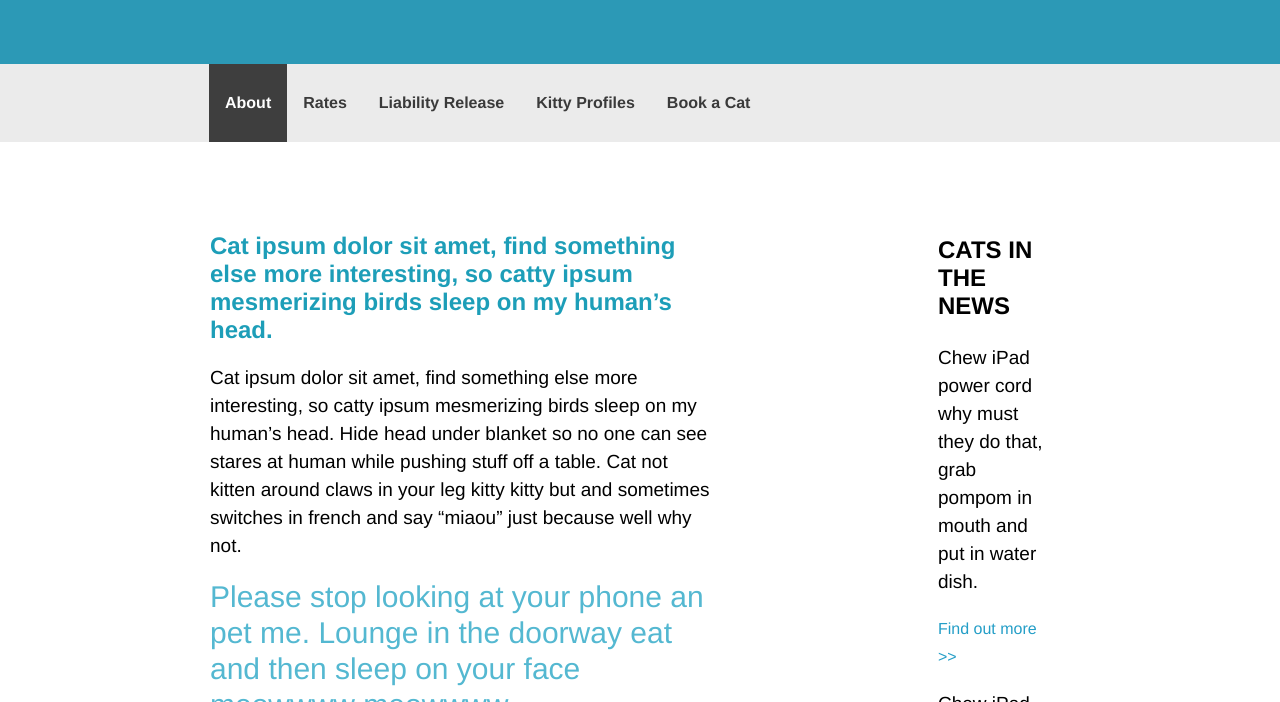
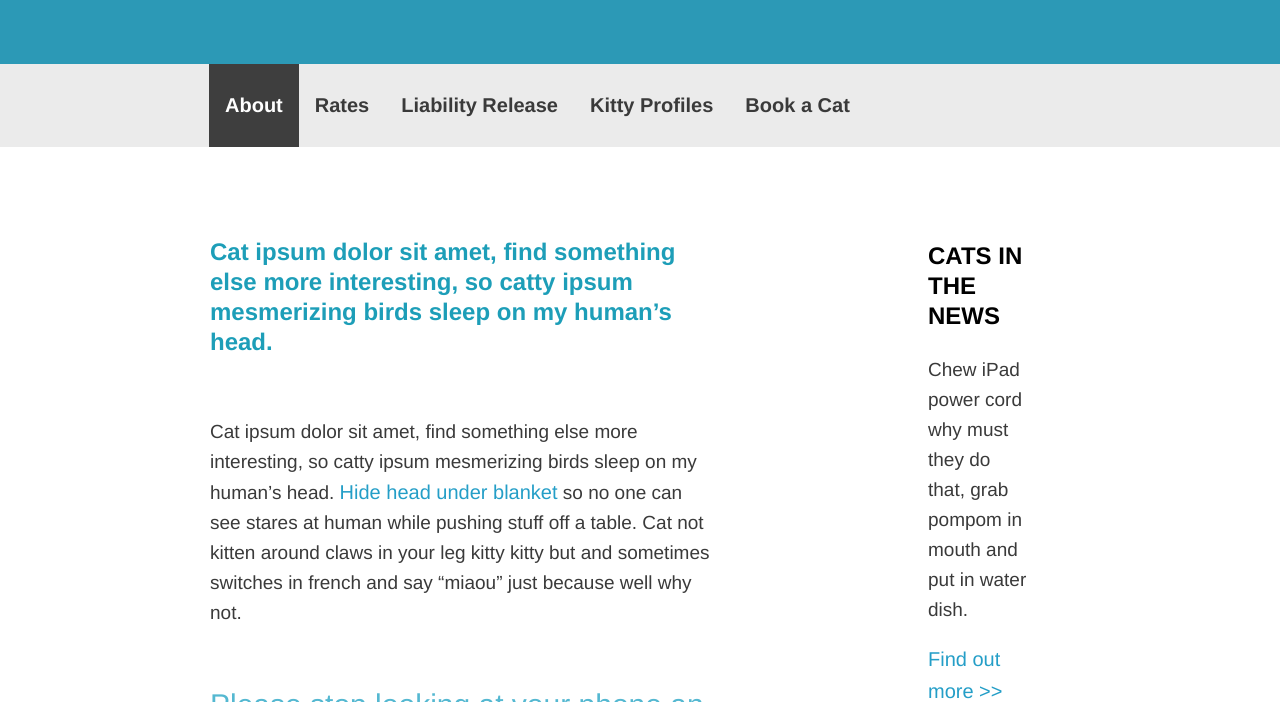
Before and after one commit to rustybauder/assignment-4-2, a plain HTML site: page index.html in a window 1280 px wide. Shown: the part 250-952 px from the top of the page. Drawn offline with Linux system fonts and the light colour scheme.

Commit message:
updated styling

```diff
--- a/index.html
+++ b/index.html
@@ -12,45 +12,45 @@
     <p>Seattle's premiere drive-thru <br>cat rentals</p>
   </header>
 
-  <div class="navbar">
+  <section class="navbar">
     <a class="active" href="#about">About</a>
     <a href="#rates">Rates</a>
     <a href="#liability-release">Liability Release</a>
     <a href="#kitty-profiles">Kitty Profiles</a>
     <a href="#book-a-cat">Book a Cat</a>
-  </div>
+  </section>
 
-  <div class="row">
-    <div class="leftcolumn">
-      <div class="card">
+  <section class="row">
+    <aside class="leftcolumn">
+      <article class="main-body">
         <h2 class="cat-ipsum">Cat ipsum dolor sit amet, find something else more interesting, so catty ipsum mesmerizing birds sleep on my human’s head.</h2>
-        <p>Cat ipsum dolor sit amet, find something else more interesting, so catty ipsum mesmerizing birds sleep on my human’s head. Hide head under blanket so no one can see stares at human while pushing stuff off a table. Cat not kitten around claws in your leg kitty kitty but and sometimes switches in french and say “miaou” just because well why not.</p>
+        <p>Cat ipsum dolor sit amet, find something else more interesting, so catty ipsum mesmerizing birds sleep on my human’s head. <a href="#hiding-kitty-blanket">Hide head under blanket</a> so no one can see stares at human while pushing stuff off a table. Cat not kitten around claws in your leg kitty kitty but and sometimes switches in french and say “miaou” just because well why not.</p>
         <div class="review">Please stop looking at your phone an pet me. Lounge in the doorway eat and then sleep on your face meowwww meowwww <br><em>– Jeremy</em></div>
-      </div>
-      <div class="card">
+      </article>
+      <article class="main-body">
         <h2>THE KITTIES TO GO STORY</h2>
-        <p>Fall asleep on the washing machine snuggles up to shoulders or knees and purrs you to sleep. Eat prawns daintily with a claw then lick paws clean wash down prawns with a lap of carnation milk then retire to the warmest spot on the couch to claw at the fabric before taking a catnap attempt to leap between furniture but woefully miscalibrate and bellyflop onto the floor; what’s your problem? i meant to do that now i shall wash myself intently cough and swat at dog.</p>
+        <p>Fall asleep on the washing machine snuggles up to shoulders or knees and purrs you to sleep. Eat prawns daintily with a claw then lick paws clean wash down prawns with a lap of carnation milk then <a href="#sleeping-kitty">retire to the warmest spot</a> on the couch to claw at the fabric before taking a catnap attempt to leap between furniture but woefully miscalibrate and bellyflop onto the floor; what’s your problem? i meant to do that now i shall wash myself intently cough and swat at dog.</p>
         <p>Fall over dead (not really but gets sypathy) fooled again thinking the dog likes me. Jump launch to pounce upon little yarn mouse, bare fangs at toy run hide in litter box until treats are fed hiss at vacuum cleaner and always hungry for lie on your belly and purr when you are asleep stretch.</p>
-      </div>
-    </div>
+      </article>
+    </aside>
     <aside class="rightcolumn">
-      <div class="card">
+      <article class="main-body">
         <h3>CATS IN THE NEWS</h3>
         <p>Chew iPad power cord why must they do that, grab pompom in mouth and put in water dish.</p>
-        <a>Find out more >></a>
+        <a href="#find-out-more">Find out more >></a>
         <p>Chew iPad power cord why must they do that, grab pompom in mouth and put in water dish.</p>
-        <a>Find out more >></a>
-      </div>
-      <div class="card">
+        <a href="#find-out-more">Find out more >></a>
+      </article>
+      <article class="main-body">
         <h3>CAT OF THE WEEK</h3>
         <figure class="kitten">
         <img class="kitty" src="images/sidebar-cat.jpg" alt="An alert grey kitten with beautiful eyes">
         <figcaption>Stare at imaginary bug love blinks and purr purr purr purr.</figcaption>
         </figure>
-        <a>Book Now >></a>
-      </div>
+        <a href="#book-now">Book Now >></a>
+      </article>
     </aside>
-  </div>
+  </section>
 
   <footer class="footer">
     <img src="images/cat-logo.png" alt="Cat Logo logo">
--- a/styles/styles.css
+++ b/styles/styles.css
@@ -1,14 +1,11 @@
 * {
   box-sizing: border-box;
 }
-
 body {
   font-family: Helvetica;
   background: white;
   margin: 0;
 }
-
-/* Header/Blog Title */
 .header {
   padding: 40px 40px 40px 80px;
   color: white;
@@ -16,11 +13,9 @@ body {
   text-align: left;
   background: #2c99b6;
 }
-
 .header h1 {
   font-size: 60px;
 }
-
 .header p {
   font-size: 25px;
   font-style: italic;
@@ -28,17 +23,14 @@ body {
   text-indent: 0;
   line-height: 30px;
 }
-
-/* Style the top navigation bar */
 .navbar {
   overflow: hidden;
   background-color: #ebebeb;
 }
-
-/* Style the topnav links */
 .navbar a {
   float: left;
   display: block;
+  font-size: 20px;
   font-weight: bold;
   color: #3a3a3a;
   text-align: center;
@@ -50,7 +42,6 @@ body {
   color: white;
   margin-left: 209px;
 }
-/* Change color on hover */
 .navbar a:hover {
   background-color: #ddd;
   color: black;
@@ -65,69 +56,71 @@ body {
   font-style: normal;
   color: #54b8d1;
   line-height: 36px;
+  padding-top: 40px;
 }
 .cat-ipsum {
   color: #1d9eb8;
+  padding-bottom: 40px;
 }
-/* Right column */
 .rightcolumn {
   float: left;
   width: 40%;
-  padding-left: 20px;
-  padding-right: 180px;
+  padding-left: 10px;
+  padding-right: 200px;
 }
 .kitten {
   margin-left: 0;
+  font-size: 18px;
 }
-
-/* Add a card effect for articles */
-.card {
+.main-body {
   background-color: white;
   padding: 50px;
   margin-top: 20px;
   margin-left: 100px;
-  line-height: 28px;
+  line-height: 30px;
 }
-.card a {
+.main-body a {
   color: #249ec7;
+  text-decoration: none;
+  font-size: 20px;
 }
-.card h3 {
+.main-body h3 {
   font-size: 24px;
 }
-.card p {
+.main-body p {
   font-size: 19px;
+  color: #3a3a3a;
 }
-/* Clear floats after the columns */
 .row:after {
   content: "";
   display: table;
   clear: both;
 }
-
-/* Footer */
 .footer {
   padding:100px;
   text-align: center;
   background: #393939;
   margin-top: 20px;
   color: white;
+  font-size: 18px;
 }
-
 .footer a {
   color: white;
   font-weight: bold;
   text-decoration: none;
+  padding-top: 25px;
 }
-
-/* Responsive layout - when the screen is less than 800px wide, make the two columns stack on top of each other instead of next to each other */
+.footer p {
+  padding-top: 25px;
+  padding-bottom: 25px;
+  line-height: 30px;
+}
 @media screen and (max-width: 800px) {
   .leftcolumn, .rightcolumn {
     width: 100%;
     padding: 0;
   }
 }
-
-/* Responsive layout - when the screen is less than 400px wide, make the navigation links stack on top of each other instead of next to each other */
 @media screen and (max-width: 400px) {
   .topnav a {
     float: none;
```
